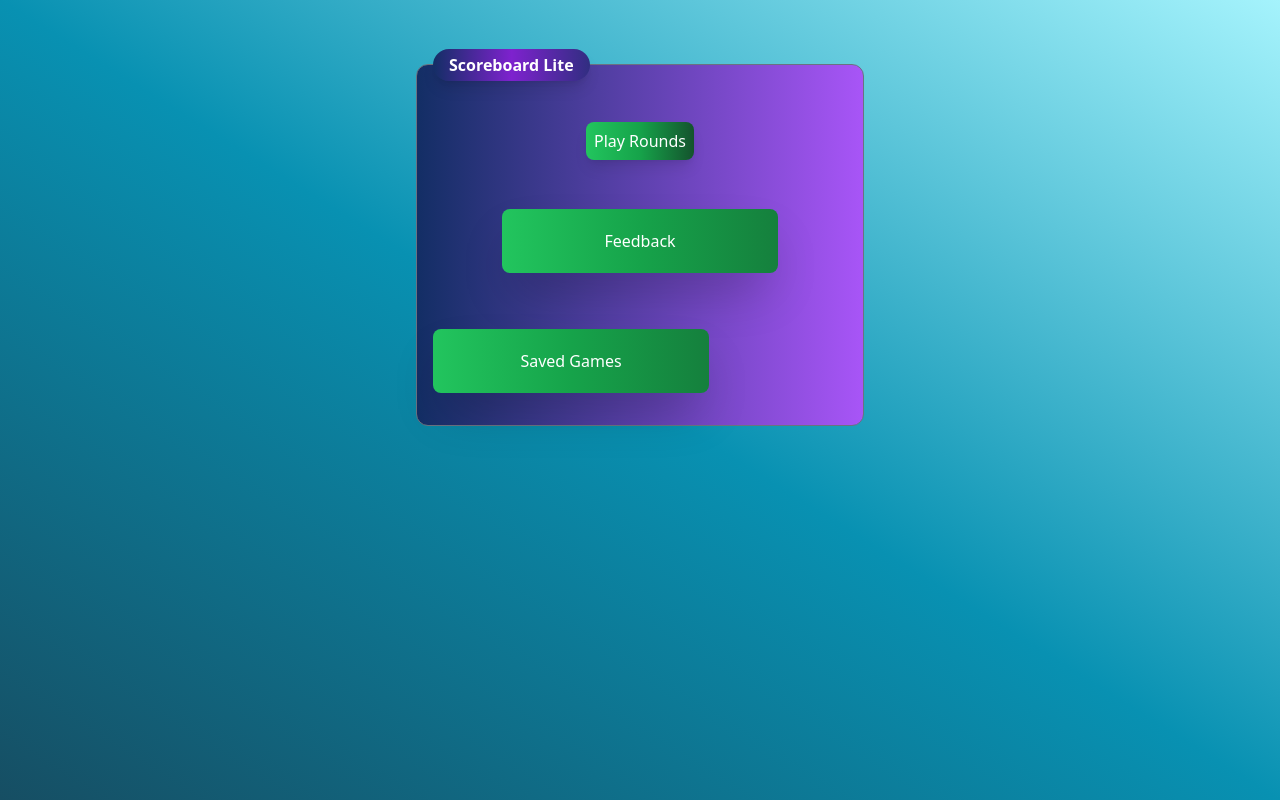
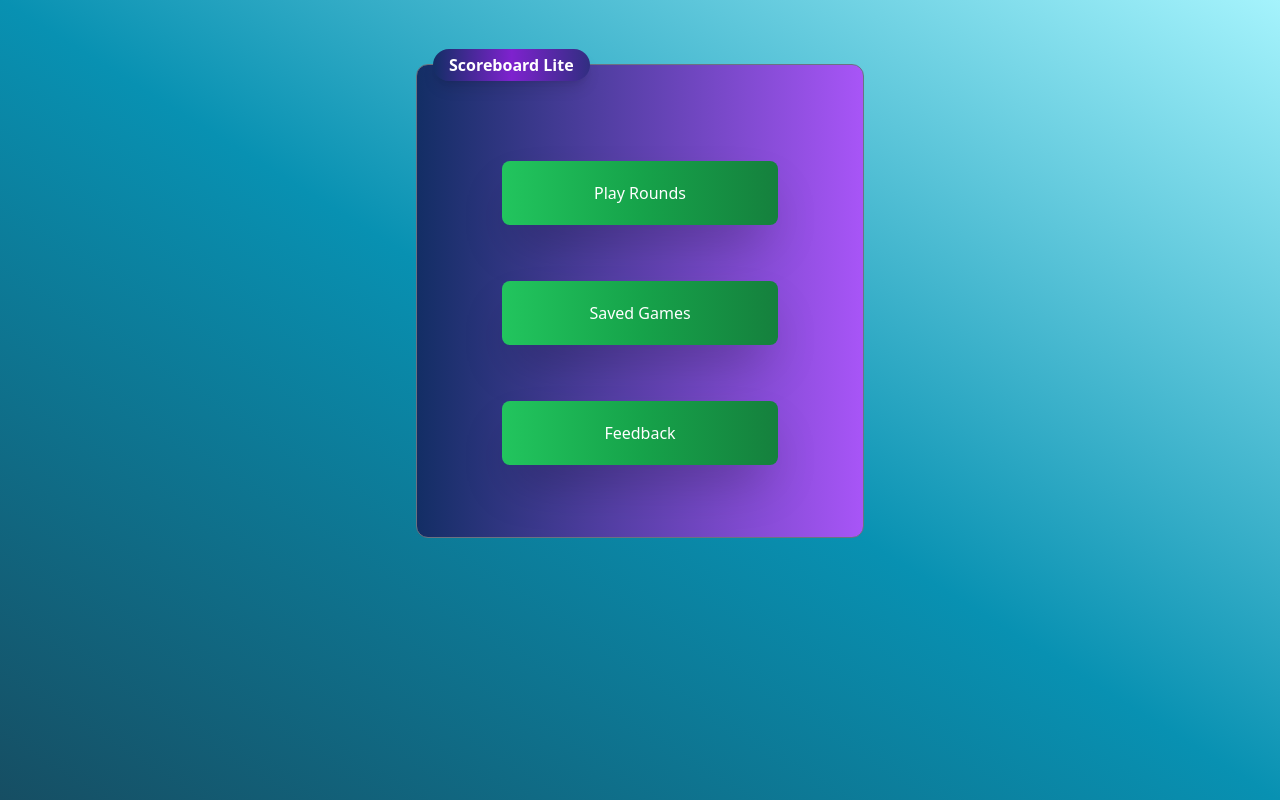
Before and after one commit to viktoramattsson/Scoreboard-Lite, a Next.js app: page / in a window 1280 px wide. Built offline with nearby package versions, Linux system fonts and the light colour scheme.

Commit message:
add styling and animation

```diff
--- a/package.json
+++ b/package.json
@@ -17,6 +17,7 @@
     "cross-env": "^7.0.3",
     "dexie": "^4.0.4",
     "dexie-react-hooks": "^1.1.7",
+    "framer-motion": "^11.2.6",
     "gh-pages": "^6.1.1",
     "next": "14.2.3",
     "react": "^18",
--- a/src/components/Feedback.jsx
+++ b/src/components/Feedback.jsx
@@ -5,11 +5,11 @@ const Feedback = (props) => {
     props.closeIt();
   };
 
-  // const handleSubmit = (event) => {
-  //   setTimeout(() => {
-  //     closeForm();
-  //   }, 1000);
-  // };
+  const handleSubmit = (event) => {
+    setTimeout(() => {
+      closeForm();
+    }, 1000);
+  };
 
   return (
     <div className="fixed inset-0 flex items-center justify-center bg-black bg-opacity-60">
@@ -29,7 +29,7 @@ const Feedback = (props) => {
           acceptCharset="UTF-8"
           encType="multipart/form-data"
           method="POST"
-          // onSubmit={handleSubmit}
+          onSubmit={handleSubmit}
         >
           <input type="hidden" name="utf8" value="✓" />
           <label className="text-white mb-2" htmlFor="email-address">
@@ -55,7 +55,6 @@ const Feedback = (props) => {
           <button
             className="bg-green-500 hover:bg-green-700 text-white font-bold py-2 px-8 rounded-full mt-4"
             type="submit"
-            onClick={closeForm}
           >
             Skicka
           </button>
--- a/src/components/TotalScores.jsx
+++ b/src/components/TotalScores.jsx
@@ -1,29 +1,29 @@
 import React, { useState } from 'react';
+import { motion } from 'framer-motion';
 
 function TotalScores({ playerNames, totalScores, onClose, gameMode }) {
-  // Kombinera spelarnamn och deras totala poäng i en array
   const playersWithScores = playerNames.map((name, index) => ({
     name,
     score: totalScores[index],
   }));
 
-  // Sortera arrayen baserat på gameMode
   playersWithScores.sort((a, b) => {
     if (gameMode === 'highest') {
-      return b.score - a.score; // Högst poäng först
+      return b.score - a.score;
     } else {
-      return a.score - b.score; // Lägst poäng först
+      return a.score - b.score;
     }
   });
 
-  // Reverse the sorted array to start revealing from the last position
   const reversedPlayersWithScores = [...playersWithScores].reverse();
 
   const [revealCount, setRevealCount] = useState(0);
 
-  const handleReveal = () => {
-    if (revealCount < reversedPlayersWithScores.length) {
-      setRevealCount(revealCount + 1);
+  const handleReveal = (e) => {
+    if (e.target.id !== 'close-button') {
+      if (revealCount < reversedPlayersWithScores.length) {
+        setRevealCount(revealCount + 1);
+      }
     }
   };
 
@@ -32,9 +32,12 @@ function TotalScores({ playerNames, totalScores, onClose, gameMode }) {
       className="fixed inset-0 flex items-center justify-center bg-gradient-to-r from-purple-800 via-blue-700 to-indigo-900 bg-opacity-90 p-10 z-50"
       onClick={handleReveal}
     >
-      <div
-        className="relative w-full max-w-md p-8 bg-gradient-to-r from-blue-600 via-purple-500 to-pink-500 border border-purple-900 rounded-xl shadow-2xl transform hover:scale-105 transition-transform duration-500"
-        // Prevents triggering reveal when clicking inside the modal
+      <motion.div
+        className="relative w-full max-w-md p-8 bg-gradient-to-r from-blue-600 via-purple-500 to-pink-500 border border-purple-900 rounded-xl shadow-2xl"
+        onClick={handleReveal}
+        initial={{ rotate: 0 }}
+        animate={{ rotate: revealCount * 1080 }}
+        transition={{ type: 'spring', bounce: 0.5, duration: 1 }}
       >
         <div className="absolute -top-4 left-4 bg-gradient-to-r from-purple-800 via-blue-700 to-indigo-900 px-4 py-1 rounded-full shadow-lg">
           <h2 className="text-center text-white font-bold">Total Scores</h2>
@@ -50,10 +53,10 @@ function TotalScores({ playerNames, totalScores, onClose, gameMode }) {
                   .reverse()
                   .map((player, index) => (
                     <li
-                      key={index}
-                      className="mb-2 p-2 bg-gradient-to-r from-white to-gray-300 rounded-lg text-black shadow-lg transform hover:scale-105 transition-transform duration-300"
+                      key={player.name + index}
+                      className="mb-2 p-2 rounded-lg text-black text-2xl"
                     >
-                      <span className="font-bold text-lg">
+                      <span className="font-bold text-2xl mr-2">
                         {playerNames.length - (revealCount - 1 - index)}.
                       </span>{' '}
                       {player.name}: {player.score}
@@ -63,12 +66,16 @@ function TotalScores({ playerNames, totalScores, onClose, gameMode }) {
           )}
         </div>
         <button
+          id="close-button"
           className="p-2 bg-gradient-to-r from-green-500 via-green-600 to-green-700 text-white rounded-lg shadow-2xl transition-transform duration-300 mt-2"
-          onClick={onClose}
+          onClick={(e) => {
+            e.stopPropagation();
+            onClose();
+          }}
         >
           Close
         </button>
-      </div>
+      </motion.div>
     </div>
   );
 }
--- a/src/pages/index.jsx
+++ b/src/pages/index.jsx
@@ -49,34 +49,33 @@ const Home = () => {
 
   return (
     <div className="flex flex-col justify-between min-h-screen p-6 bg-gradient-to-tr from-cyan-900 via-cyan-600 to-cyan-200">
-      <div className="relative w-full max-w-md p-4 pt-10 bg-gradient-to-r from-blue to-purple-500 border border-gray-500 rounded-xl mt-10 mx-auto">
+      <div className="relative w-full max-w-md p-4 bg-gradient-to-r from-blue to-purple-500 border border-gray-500 rounded-xl mt-10 mx-auto">
         <div className="absolute -top-4 left-4 bg-gradient-to-r from-blue-700 via-purple-700 to-indigo-900 px-4 py-1 rounded-full shadow-lg">
           <h1 className="text-center text-white font-bold">Scoreboard Lite</h1>
         </div>
-        <ul className="mt-6 text-center">
-          <li className="mb-4">
-            <Link
-              href="/playRounds"
-              className="text-white bg-gradient-to-r from-green-500 via-green-600 to-green-900 p-2 rounded-lg shadow-lg transition-transform duration-300"
-            >
-              Play Rounds
-            </Link>
+        <ul className="my-10 text-center">
+          <li>
+            <button className="p-2 bg-gradient-to-r from-green-500 via-green-600 to-green-700 text-white rounded-lg h-16 w-2/3 max-w-sm shadow-2xl mt-10 mb-4 self-center">
+              <Link href="/playRounds">Play Rounds</Link>
+            </button>
           </li>
           <li>
             <button
-              className="p-2 bg-gradient-to-r from-green-500 via-green-600 to-green-700 text-white rounded-lg h-16 w-2/3 max-w-sm shadow-2xl transition-transform duration-300 mt-10 mb-4 self-center"
+              className="p-2 bg-gradient-to-r from-green-500 via-green-600 to-green-700 text-white rounded-lg h-16 w-2/3 max-w-sm shadow-2xl mt-10 mb-4 self-center"
+              onClick={() => setShowSavedGames(!showSavedGames)}
+            >
+              Saved Games
+            </button>
+          </li>
+          <li>
+            <button
+              className="p-2 bg-gradient-to-r from-green-500 via-green-600 to-green-700 text-white rounded-lg h-16 w-2/3 max-w-sm shadow-2xl mt-10 mb-4 self-center"
               onClick={() => setShowFeedback(!showFeedback)}
             >
               Feedback
             </button>
           </li>
         </ul>
-        <button
-          className="p-2 bg-gradient-to-r from-green-500 via-green-600 to-green-700 text-white rounded-lg h-16 w-2/3 max-w-sm shadow-2xl transition-transform duration-300 mt-10 mb-4 self-center"
-          onClick={() => setShowSavedGames(!showSavedGames)}
-        >
-          Saved Games
-        </button>
       </div>
       {showFeedback && <Feedback closeIt={handleCloseFeedback} />}
       {showSavedGames && (
```
Also changed, not shown: 1 other file (tests, documents, lock files or other folders).
